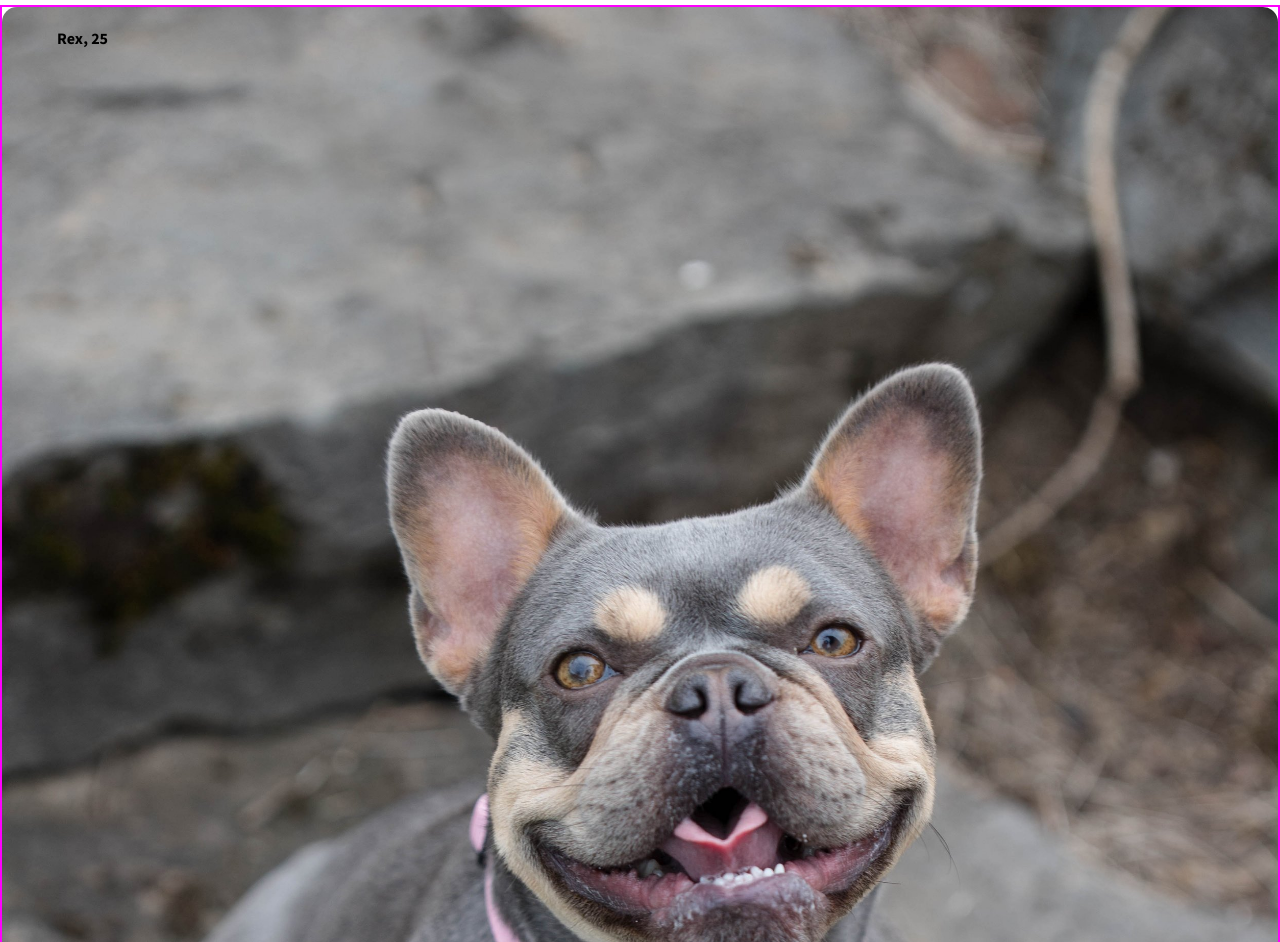
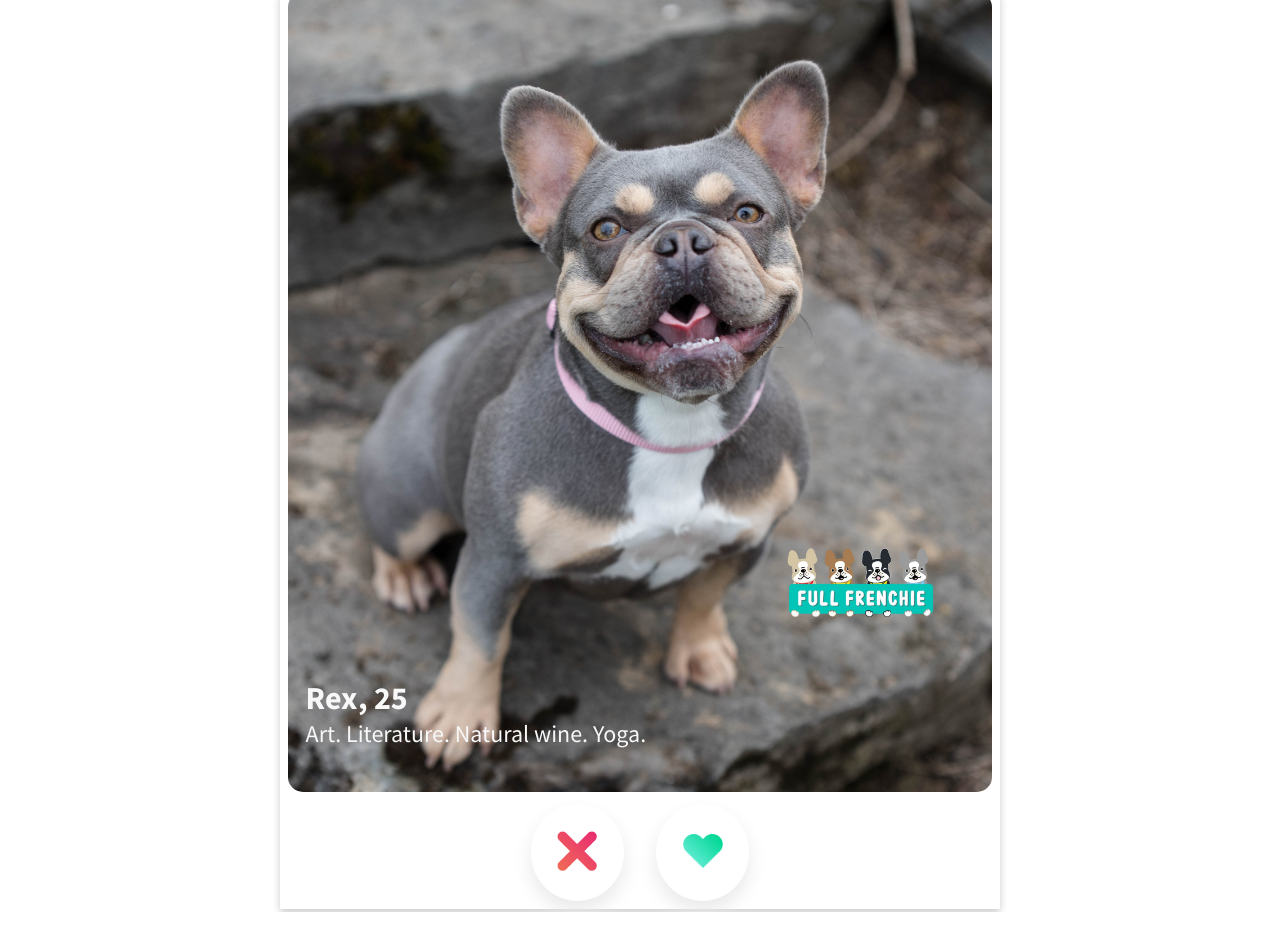
Before and after one commit to lee-injae/tindog, a plain HTML site: page index.html in a window 1280 px wide. Shown: the part 74-1016 px from the top of the page. After the commit the page ends 986 px from the top, so only its background shows below. Drawn offline with Linux system fonts and the light colour scheme.

Commit message:
finished planned features

```diff
--- a/Profile.js
+++ b/Profile.js
@@ -7,10 +7,13 @@ function Profile(data){
 
         return `
             <img class="profile-img" src=${avatar}>
+            <div class="profile-info">
                 <h4 class="profile-name">${name}, ${age}</h4>
                 <p class="profile-bio">${bio}</p>
+            </div>
             <img class="absolute-top-left hidden" id="like-sign" src="assets/like-sign.png" alt="like-sign">
             <img class="absolute-top-left hidden" id="nope-sign" src="assets/nope-sign.png" alt="nope-sign">
+            <section class="actions">
                 <button>
                     <img class="nope-icon"
                     id="nope-icon"
@@ -25,6 +28,7 @@ function Profile(data){
                     alt="like-icon"
                     data-like="${uuid}">
                 </button>
+            </section>
         `
         }
 
--- a/index.js
+++ b/index.js
@@ -102,11 +102,14 @@ function getNewCard(){
 function renderNewProfile(){
     setTimeout(function(){
         (dogs.length) ? render() : noMoreProfile()
-    }, 2000)
+    }, 500)
 }
 
 function noMoreProfile(){
-    const noMoreMsg = "That's it!"
-
+    const noMoreMsg = `
+    <div class="end-msg-container">
+        <div class="end-msg">That's it!</div>
+    </div>
+    `
     document.getElementById("profile").innerHTML = noMoreMsg
 }
--- a/style.css
+++ b/style.css
@@ -1,7 +1,14 @@
 body{
-    margin:0;
+    margin: 0.2em auto;
     font-family: 'Source Sans Pro', sans-serif;
+    max-width: 720px;
+    max-height: 1280px;
+    border-radius: 15px;
 }
+
+/* main {
+    height: 70vh;
+} */
 
 .hidden {
     display: none;
@@ -9,13 +16,25 @@ body{
 
 .profile {
     position: relative;
-    border: magenta 2px solid;
+    padding: 0 0.5em;
+    /* height: 80vh; */
     /* border: purple 2px solid; */
 }
+
+.profile {
+    background-color: #fff;
+    /* border-radius: 20px; */
+    box-shadow: 0 4px 8px rgba(0, 0, 0, 0.2);
+    /* height: 800px; fixed height */
+  }
+
 
 .profile-img {
     border-radius: 15px;
     width: 100%;
+    height: 800px;
+    object-fit:cover;
+    background: linear-gradient(0deg, rgba(0, 0, 0, 0.9) -11.44%, rgba(0, 0, 0, 0) 39.97%),
 }
 
 .paw-icon-container {
@@ -31,32 +50,82 @@ body{
     width: 25px
 }
 
-
-
-/* .profile-img {
-    position: relative;
-} */
+.profile-info {
+    position: absolute;
+    bottom: 5em;
+    left: 0.8em;
+    font-size: 2rem;
+    color:#F8F8F8;
+}
 
 .profile-name {
-    position: absolute;
-    top: 0;
-    left: 55px;
+    margin:0;
 }
 
+.profile-bio {
+    font-size: 1.5rem;
+    color: #f8f8f8;
+    margin:0;
+    /* border: red 3px solid; */
+}
 .absolute-top-left {
     position: absolute;
     top: 0;
-    left: 0;
+    left: 0.5em;
 }
 
 header{
     display: flex;
     justify-content: space-between;
     align-items: center;
-    padding: 1em;
+    padding: 0.5em 1em;
     /* background-color: green; */
 }
 
 .profile-icon, .chat-icon{
     width: 35px;
 }
+
+.actions {
+    display: flex;
+    justify-content: center;
+    /* border: purple 2px solid; */
+    gap: 2em;
+    padding: 0.5em 0
+}
+
+button {
+    border-radius: 50%;
+    padding: 2em;
+    border: none;
+    background-color: #ffffff;
+    box-shadow: 0px 10px 20px 0px #E9E9EA;
+    cursor: pointer;
+}
+
+.nope-icon, .like-icon {
+    width: 40px;
+}
+
+.actions button:first-child:hover,
+.actions button:first-child:focus {
+  background-color: #FFE7EF;
+}
+
+.actions button:nth-child(2):hover,
+.actions button:nth-child(2):focus {
+  background-color: #DBFFF4;
+}
+
+.end-msg-container {
+    text-align: center;
+    display: flex;
+    flex-direction: column;
+    justify-content: center;
+    align-items: center;
+    height: 800px;
+}
+
+.end-msg{
+    font-size: 3rem;
+}
```
Lines whose indentation alone changed are shown as unchanged.
